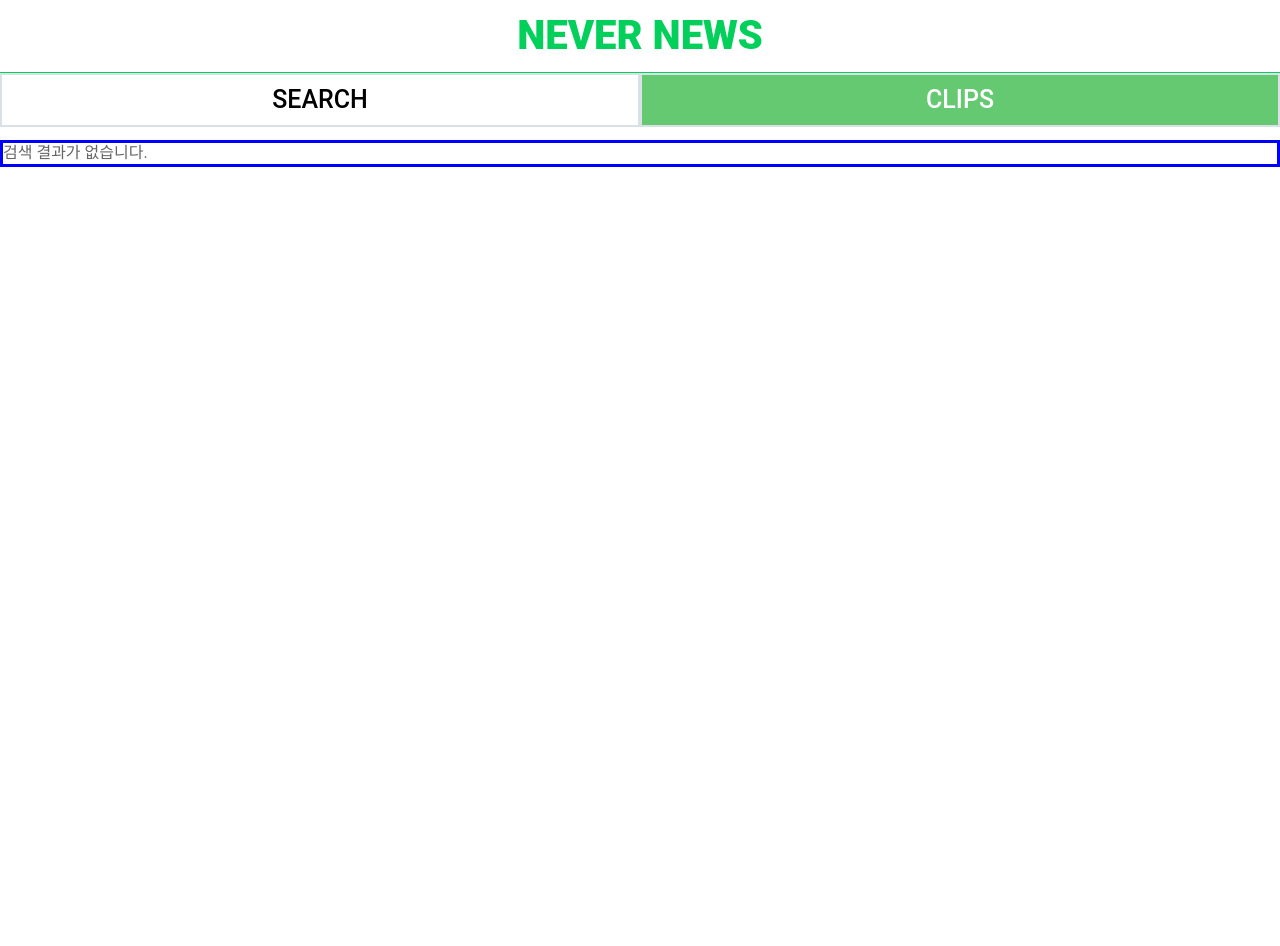
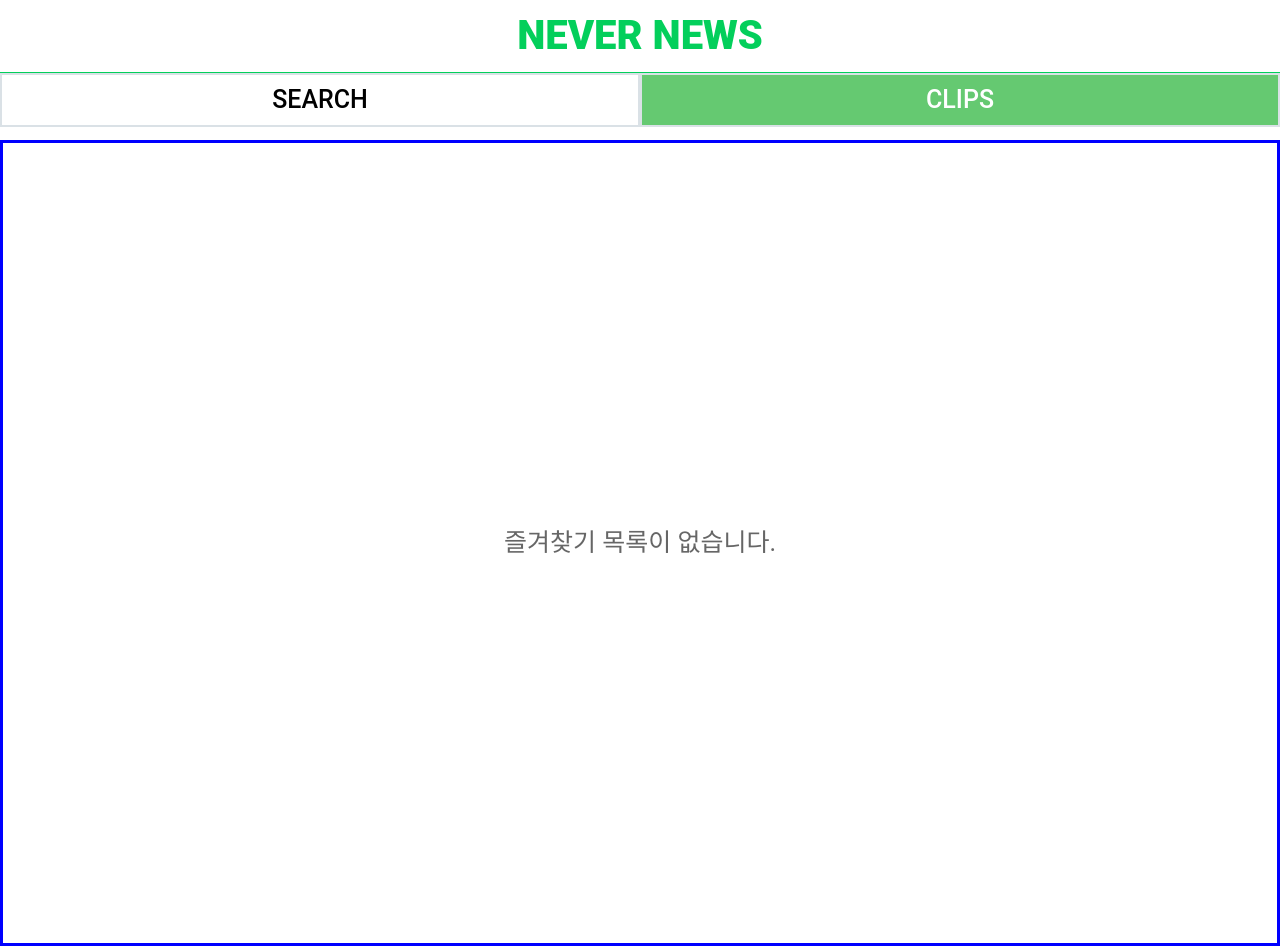
Before and after one commit to SejuneOh/News_Page, a React (Vite) app in the folder newsClient/: page /clips in a window 1280 px wide. Before the commit the page ends 800 px from the top, so only its background shows below. Built offline with nearby package versions, Linux system fonts and the light colour scheme.

Commit message:
fixed: Editing clip page default page text edit

```diff
--- a/newsClient/src/components/NewsList.tsx
+++ b/newsClient/src/components/NewsList.tsx
@@ -3,7 +3,7 @@ import { useEffect } from "react";
 import { useAppSelector } from "../hooks/redux-hooks";
 import { NewsModel } from "../models/newsModel";
 import { Container, DefaultDiv } from "../styles/newsListStyle";
-import NewsCard from "./newsCard";
+import NewsCard from "./NewsCard";
 
 const GET__NEWS = gql`
   query SearchNews($param: String!, $cnt: Int!) {
--- a/newsClient/src/routes/clipsPage.tsx
+++ b/newsClient/src/routes/clipsPage.tsx
@@ -1,6 +1,6 @@
 import { useEffect } from "react";
 import styled from "styled-components";
-import NewsCard from "../components/newsCard";
+import NewsCard from "../components/NewsCard";
 import { useAppDispatch, useAppSelector } from "../hooks/redux-hooks";
 import { NewsModel } from "../models/newsModel";
 import { getClips } from "../store/clipAction";
@@ -9,6 +9,17 @@ const ClipPageDiv = styled.div`
   border: 3px solid blue;
   position: relative;
   top: 140px;
+
+  .noSearchPage {
+    height: 100vh;
+    display: flex;
+    justify-content: center;
+    align-items: center;
+
+    > span {
+      font-size: 25px;
+    }
+  }
 `;
 
 export default function ClipsPage() {
@@ -37,7 +48,9 @@ export default function ClipsPage() {
           </ul>
         </div>
       ) : (
-        <div>검색 결과가 없습니다.</div>
+        <div className="noSearchPage">
+          <span>즐겨찾기 목록이 없습니다.</span>
+        </div>
       )}
     </ClipPageDiv>
   );
```
